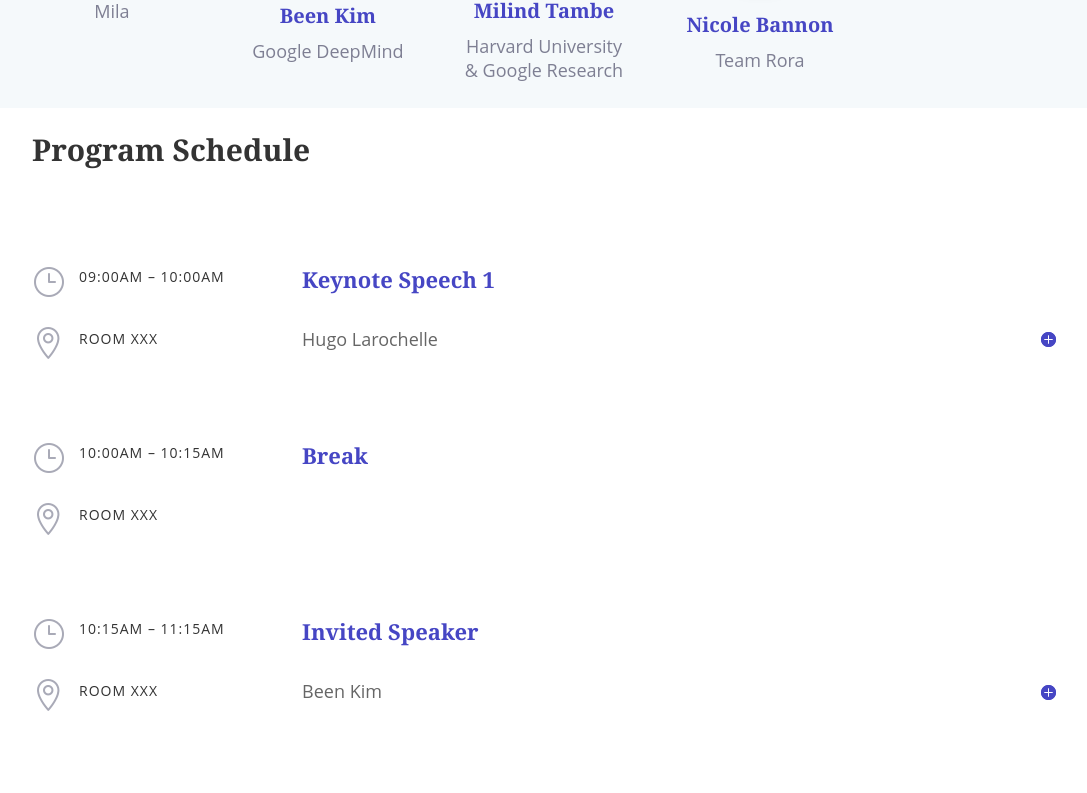
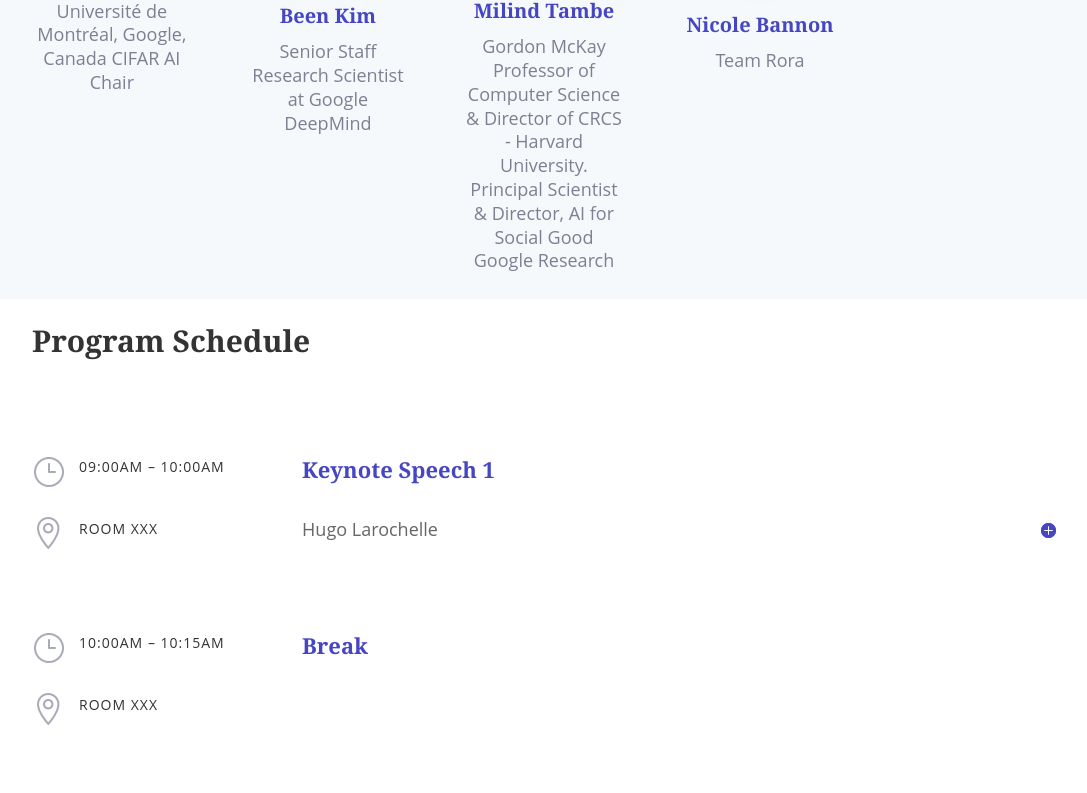
Before and after one commit to NehzUx/NewInML2023NeurIPS, a plain HTML site: page index.html in a window 1280 px wide. Shown: the part 1078-1871 px from the top of the page, without its empty margins (96-1183 px from the left). Drawn offline with Linux system fonts and the light colour scheme; a web font is replaced by a local one.

Commit message:
Updated bios

```diff
--- a/index.html
+++ b/index.html
@@ -403,7 +403,7 @@
                                                 class="et_pb_module et_pb_text et_pb_text_6  et_pb_text_align_center et_pb_bg_layout_light">
                                                 <div class="et_pb_text_inner">
                                                     <h3><b>Hugo Larochelle</b></h3>
-                                                    <p><span style="font-weight: 400;">Google Brain & Mila</span></p>
+                                                    <p><span style="font-weight: 400;">Adjunct Professor, Université de Montréal, Google, Canada CIFAR AI Chair</span></p>
                                                 </div>
                                             </div>
                                         </div>
@@ -425,7 +425,7 @@
                                                 class="et_pb_module et_pb_text et_pb_text_6  et_pb_text_align_center et_pb_bg_layout_light">
                                                 <div class="et_pb_text_inner">
                                                     <h3><b>Been Kim</b></h3>
-                                                    <p><span style="font-weight: 400;">Google DeepMind</span></p>
+                                                    <p><span style="font-weight: 400;">Senior Staff Research Scientist at Google DeepMind</span></p>
                                                 </div>
                                             </div>
                                         </div>
@@ -448,7 +448,7 @@
                                                 class="et_pb_module et_pb_text et_pb_text_7  et_pb_text_align_center et_pb_bg_layout_light">
                                                 <div class="et_pb_text_inner">
                                                     <h3><b>Milind Tambe</b></h3>
-                                                    <p><span style="font-weight: 400;">Harvard University & Google Research</span></p>
+                                                    <p><span style="font-weight: 400;">Gordon McKay Professor of Computer Science & Director of CRCS - Harvard University. Principal Scientist & Director, AI for Social Good  Google Research</span></p>
                                                 </div>
                                             </div>
                                         </div>
@@ -667,7 +667,7 @@
 
 
                                             <div class="et_pb_text_inner">
-                                                <h3>Invited Speaker</h3>
+                                                <h3>Keynote Speech 2</h3>
                                                 <!-- <p>By <a href="#">Speaker3</a></p> -->
                                             </div>
                                         </div>
@@ -910,7 +910,7 @@
 
 
                                             <div class="et_pb_text_inner">
-                                                <h3>Keynote Speech 2</h3>
+                                                <h3>Invited Speaker</h3>
                                             </div>
                                             <div
                                                     class="et_pb_module et_pb_toggle et_pb_toggle_1 et_pb_toggle_item  et_pb_toggle_close">
```
